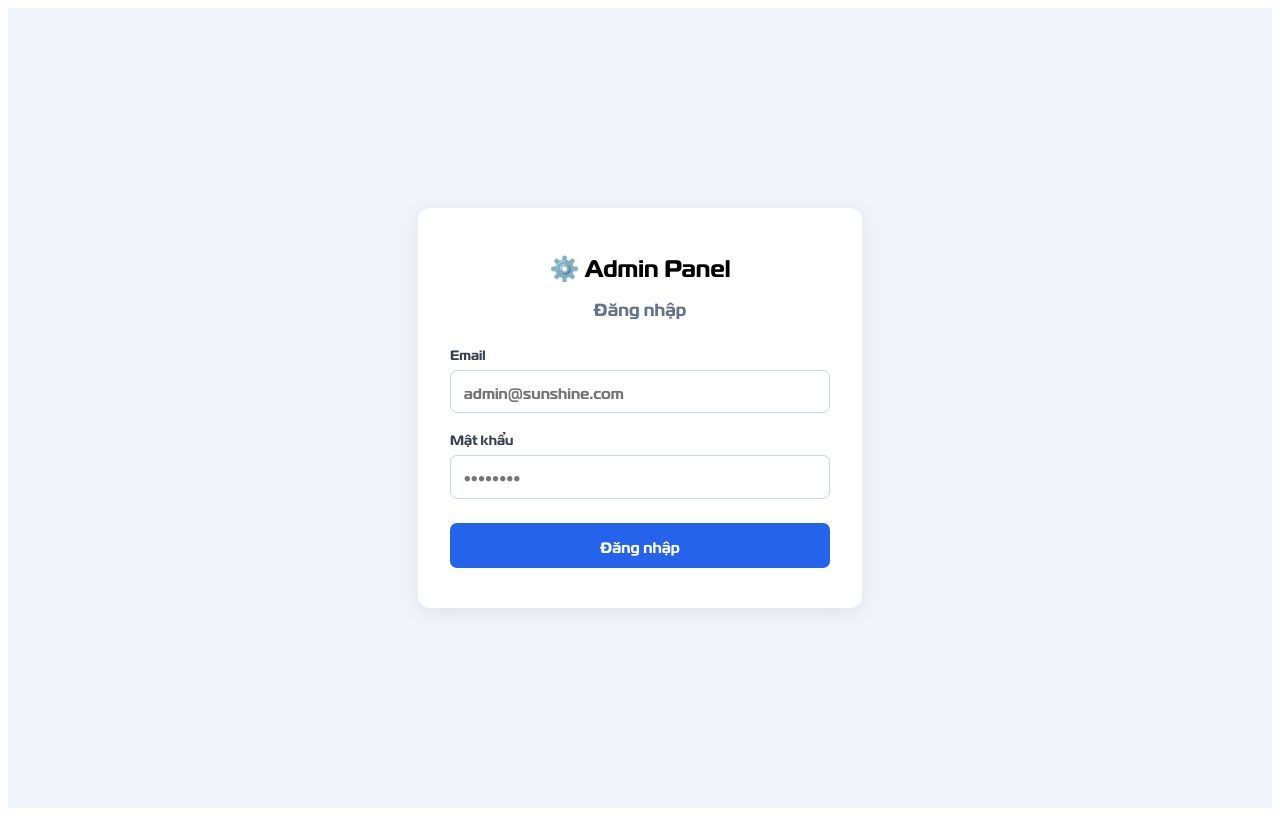
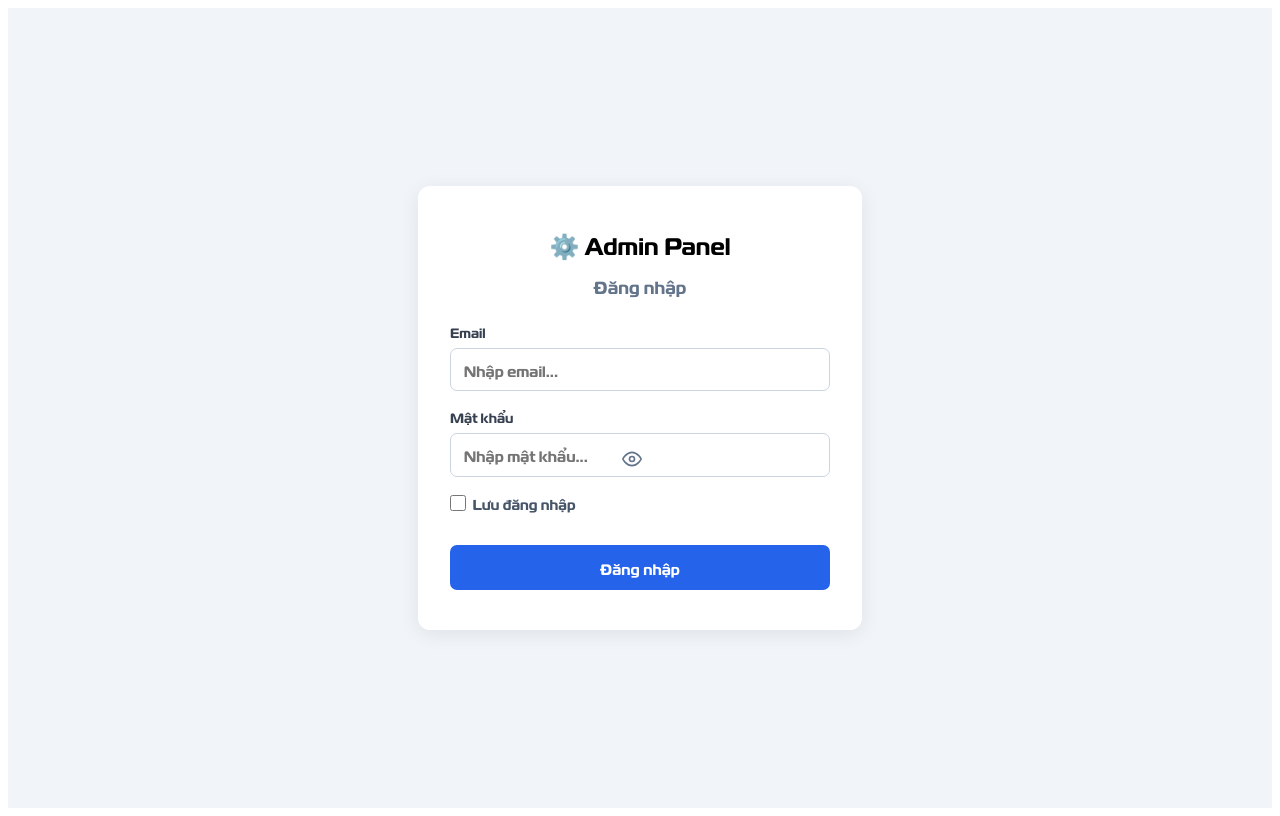
Before and after one commit to quoctichle/Eventthang5, a Nuxt app: page /admin/login in a window 1280 px wide. Built offline with nearby package versions, Linux system fonts and the light colour scheme.

Commit message:
Enhance admin login logic

```diff
--- a/pages/admin/login.vue
+++ b/pages/admin/login.vue
@@ -5,6 +5,20 @@ const email = ref('')
 const password = ref('')
 const error = ref('')
 const loading = ref(false)
+const showPassword = ref(false)
+const remember = ref(false)
+
+onMounted(() => {
+  const saved = localStorage.getItem('admin_login_cred')
+  if (saved) {
+    try {
+      const data = JSON.parse(saved)
+      if (data.email) email.value = data.email
+      if (data.password) password.value = data.password
+      remember.value = true
+    } catch(e) {}
+  }
+})
 
 async function login() {
   error.value = ''
@@ -14,6 +28,13 @@ async function login() {
       method: 'POST',
       body: { email: email.value, password: password.value },
     })
+
+    if (remember.value) {
+      localStorage.setItem('admin_login_cred', JSON.stringify({ email: email.value, password: password.value }))
+    } else {
+      localStorage.removeItem('admin_login_cred')
+    }
+
     await navigateTo('/admin')
   } catch (e: any) {
     error.value = e.data?.message || 'Đăng nhập thất bại'
@@ -35,20 +56,32 @@ async function login() {
           <input
             v-model="email"
             type="email"
-            placeholder="admin@sunshine.com"
+            placeholder="Nhập email..."
             required
             autocomplete="email"
           />
         </div>
         <div class="field">
           <label>Mật khẩu</label>
-          <input
-            v-model="password"
-            type="password"
-            placeholder="••••••••"
-            required
-            autocomplete="current-password"
-          />
+          <div class="password-wrap">
+            <input
+              v-model="password"
+              :type="showPassword ? 'text' : 'password'"
+              placeholder="Nhập mật khẩu..."
+              required
+              autocomplete="current-password"
+            />
+            <button type="button" class="eye-btn" @click="showPassword = !showPassword">
+              <svg v-if="!showPassword" viewBox="0 0 24 24" width="20" height="20" stroke="currentColor" stroke-width="2" fill="none" stroke-linecap="round" stroke-linejoin="round"><path d="M1 12s4-8 11-8 11 8 11 8-4 8-11 8-11-8-11-8z"></path><circle cx="12" cy="12" r="3"></circle></svg>
+              <svg v-else viewBox="0 0 24 24" width="20" height="20" stroke="currentColor" stroke-width="2" fill="none" stroke-linecap="round" stroke-linejoin="round"><path d="M17.94 17.94A10.07 10.07 0 0 1 12 20c-7 0-11-8-11-8a18.45 18.45 0 0 1 5.06-5.94M9.9 4.24A9.12 9.12 0 0 1 12 4c7 0 11 8 11 8a18.5 18.5 0 0 1-2.16 3.19m-6.72-1.07a3 3 0 1 1-4.24-4.24"></path><line x1="1" y1="1" x2="23" y2="23"></line></svg>
+            </button>
+          </div>
+        </div>
+
+        <div class="field-remember">
+          <label>
+            <input type="checkbox" v-model="remember" /> <span>Lưu đăng nhập</span>
+          </label>
         </div>
 
         <p v-if="error" class="error">{{ error }}</p>
@@ -121,6 +154,49 @@ h1 {
   border-color: #2563eb;
 }
 
+.password-wrap {
+  position: relative;
+  display: flex;
+  align-items: center;
+}
+.password-wrap input {
+  padding-right: 2.5rem;
+}
+.eye-btn {
+  position: absolute;
+  right: 0.5rem;
+  background: none;
+  border: none;
+  padding: 0;
+  color: #64748b;
+  cursor: pointer;
+  display: flex;
+  align-items: center;
+  justify-content: center;
+}
+.eye-btn:hover {
+  color: #0f172a;
+}
+
+.field-remember {
+  margin-bottom: 1.5rem;
+}
+.field-remember label {
+  display: flex;
+  align-items: center;
+  gap: 0.4rem;
+  font-size: 0.9rem;
+  color: #475569;
+  cursor: pointer;
+  user-select: none;
+}
+.field-remember input {
+  margin: 0;
+  width: 16px;
+  height: 16px;
+  cursor: pointer;
+}
+
 .error {
   color: #dc2626;
   font-size: 0.85rem;
```
